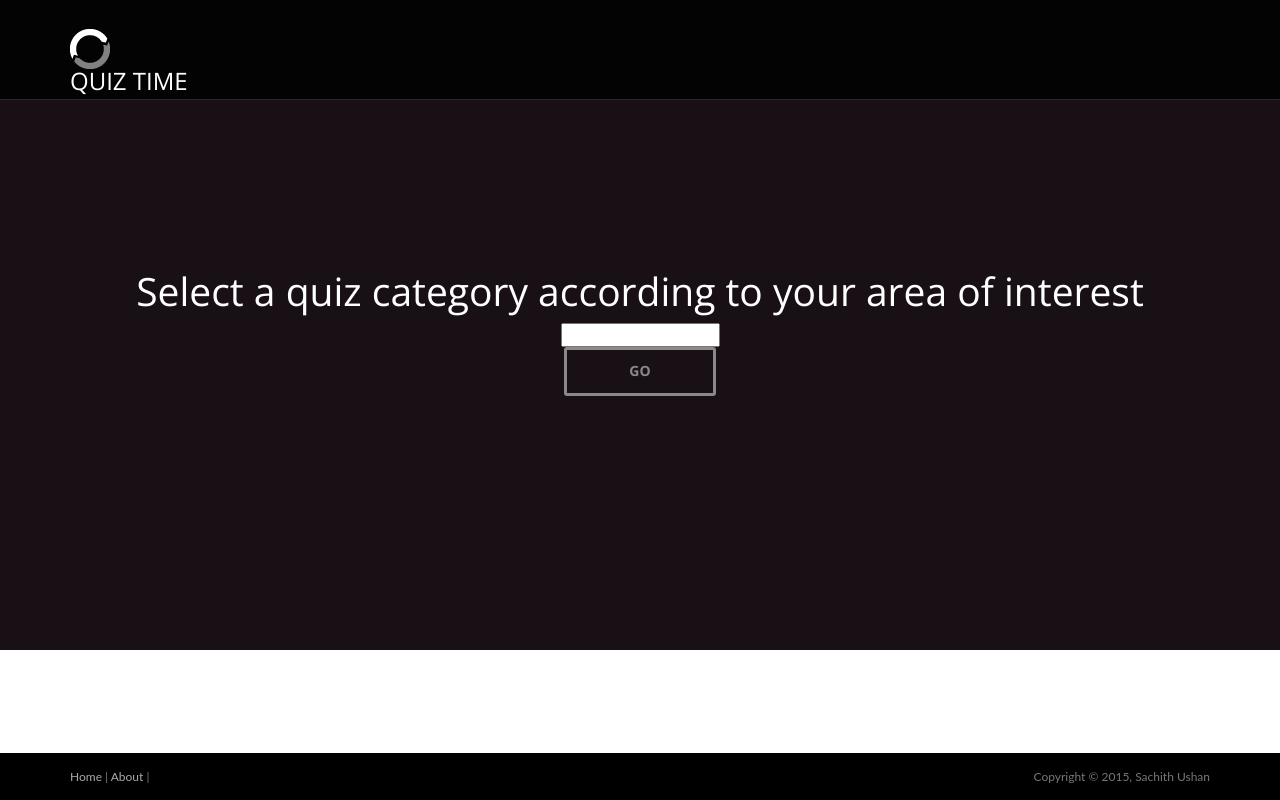
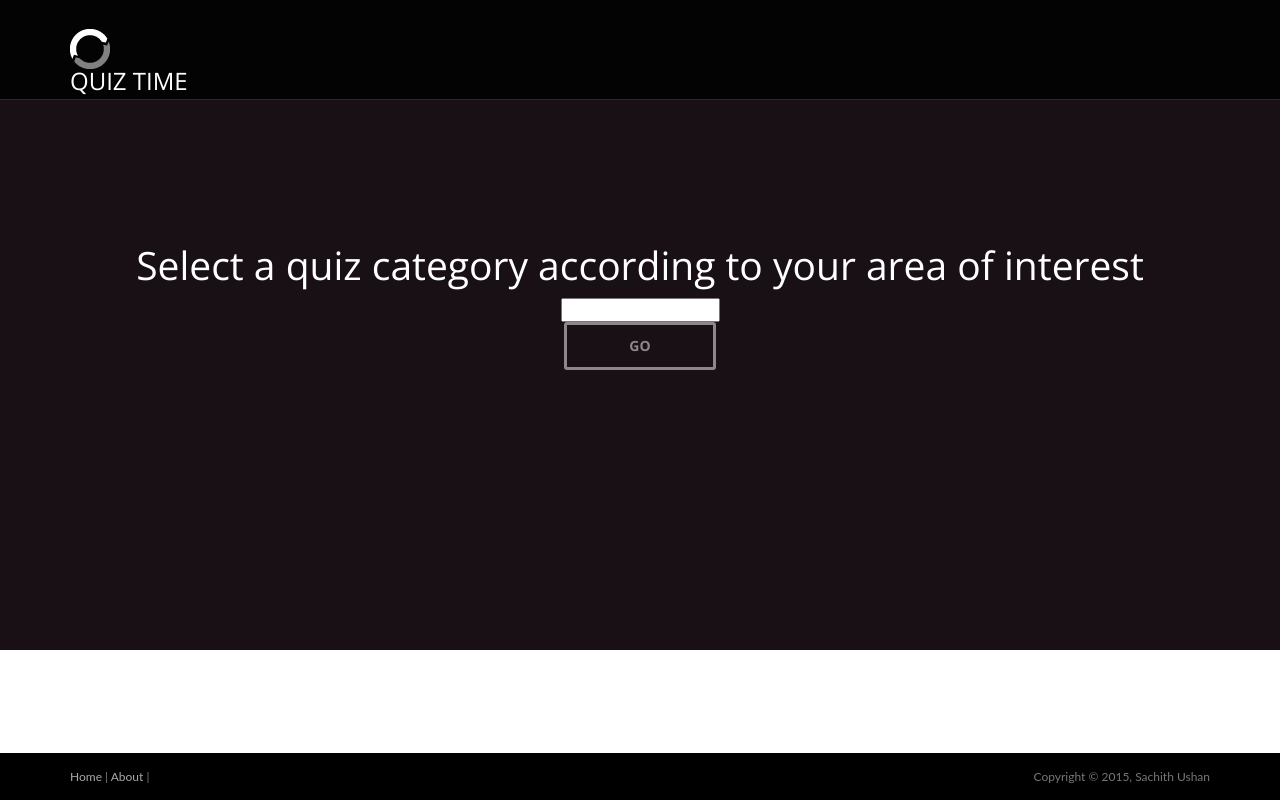
Before and after one commit to ershadi-sayuri/Quiz_AW_2012042, a CodeIgniter app: page /database/index.php/quiz_controller/index in a window 1280 px wide. Run offline with CodeIgniter, Linux system fonts and the light colour scheme; some libraries are stand-ins or nearby versions.

Commit message:
UI changes

```diff
--- a/application/views/question_view.php
+++ b/application/views/question_view.php
@@ -22,8 +22,6 @@ and open the template in the editor.
     <!-- Custom styles for our template -->
     <link rel="stylesheet" href="../../assets/css/bootstrap-theme.css" media="screen">
     <link rel="stylesheet" href="../../assets/css/main.css">
-    <link rel="stylesheet" href="../../assets/css/bootstrap-combobox.css">
-
 </head>
 
 <body class="home" onload="getSessionTime()">
@@ -43,26 +41,27 @@ and open the template in the editor.
 
 <!-- Header -->
 <header id="head">
-
     <div class="container">
         <!-- Category View -->
         <?php if (!isset($question) && !isset($score)) { ?>
             <form name="userinput" action="getQuestionFromCategory" method="post">
+                <br><br><br>
                 <h1>Select a quiz category according to your area of interest</h1>
-                <!--                    <div class="dropdown btn-group">
-                                        <button class="btn btn-default dropdown-toggle" type="button" id="dropdownMenu1"
-                                                data-toggle="dropdown" name="category_name" aria-haspopup="true" aria-expanded="true">
-                                             Category
-                                            <span class="caret"></span>
-                                        </button>
-                                        <ul class="dropdown-menu" aria-labelledby="dropdownMenu1">
-                                            <li><a href="getQuestionFromCategory" data-value='Sport'>Sport</a></li>
-                                            <li><a href="#" data-value='General Knowledge'>General Knowledge</a></li>
-                                            <li><a href="#" data-value='Entertainment'>Entertainment</a></li>
-                                        </ul>
-                                    </div>-->
+
+                <!--                <div class="dropdown btn-group">-->
+                <!--                    <button class="btn btn-default dropdown-toggle" type="button" id="dropdownMenu1"-->
+                <!--                            data-toggle="dropdown" name="category_name" aria-haspopup="true" aria-expanded="true">-->
+                <!--                        Category-->
+                <!--                        <span class="caret"></span>-->
+                <!--                    </button>-->
+                <!--                    <ul class="dropdown-menu" aria-labelledby="dropdownMenu1" id="category_name">-->
+                <!--                        <li value="Sport"><a>Sport</a></li>-->
+                <!--                        <li value="General Knowledge"><a>General Knowledge</a></li>-->
+                <!--                        <li value="Entertainment"><a>Entertainment</a></li>-->
+                <!--                    </ul>-->
+                <!--                </div>-->
                 <div class="btn-group">
-                    <select id="category_name" name="category_name">
+                    <select id="category_name" name="category_name" class="dropdown btn-group">
                         <option value="Sport">Sport</option>
                         <option value="General Knowledge">General Knowledge</option>
                         <option value="Entertainment">Entertainment</option>
@@ -80,13 +79,15 @@ and open the template in the editor.
             ?>
             <form name="userinput" action="getNextQuestions" method="post">
                 <!-- Question View -->
-                <h1><?php echo $question[0]["questionname"] ?></h1>
+                <h3><?php echo $question[0]["questionname"] ?></h3>
                 <?php
                 $answers = $question[0]["answers"];
                 for ($i = 0; $i < count($answers); $i++) {
                     ?>
-                    <input type="radio" name="answer" value="<?php echo ($i + 1) ?>"/>
-                    <?php echo $answers[$i]["answer"] ?></br>
+                    <h4>
+                        <input type="radio" name="answer" value="<?php echo($i + 1) ?>"/>
+                        <?php echo $answers[$i]["answer"] ?></br>
+                    </h4>
                     <?php
                 }
                 if (isset($error)) {
@@ -160,6 +161,5 @@ and open the template in the editor.
 <script src="http://netdna.bootstrapcdn.com/bootstrap/3.0.0/js/bootstrap.min.js"></script>
 <script src="../../assets/js/headroom.min.js"></script>
 <script src="../../assets/js/headroom.min.js"></script>
-<script src="../../assets/js/bootstrap-combobox.js"></script>
 </body>
 </html>
--- a/assets/css/main.css
+++ b/assets/css/main.css
@@ -2,9 +2,9 @@
 #head {
     background:#181015 ;
     background-size: cover;
-    min-height:520px;
+    min-height:inherit;
     text-align: center;
-    padding-top:240px;
+    padding-top:150px;
     color:white;
     font-family:"Open sans", Helvetica, Arial;
     font-weight:300;
--- a/assets/js/timehandle.js
+++ b/assets/js/timehandle.js
@@ -15,7 +15,6 @@ function getSessionTime() {
     if ((sPage == 'getQuestionFromCategory'
             || sPage == 'getNextQuestions')
             && timeTxt == null) {
-        console.log("storage time " + time);
         if (time) {
             document.getElementById('time_store').value = time;
         } else {
```
